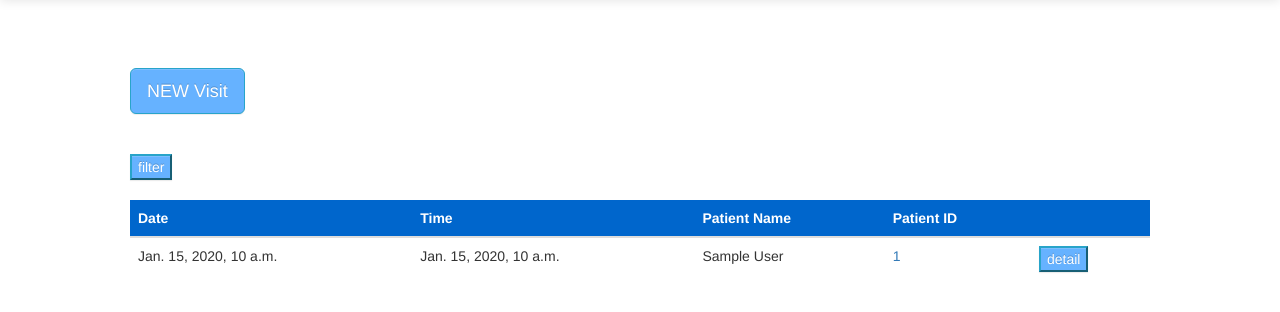
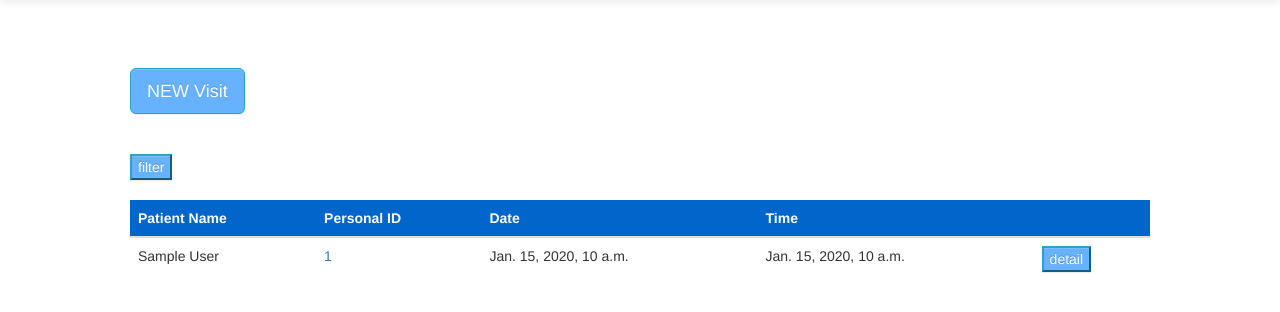
Before and after one commit to JanKoci/IIS-project, a Django app: template IIS_project/visits/templates/visits/visit_list.html in a window 1280 px wide. Shown: the part 52-364 px from the top of the page. Run offline with Django 3.2, Linux system fonts and the light colour scheme; the template is opened without the code that fills it: most values are stand-ins (such as "Sample title", 1, 10 or a date in 2020); some libraries are stand-ins or nearby versions.

Commit message:
changed order of columns

```diff
--- a/IIS_project/visits/templates/visits/visit_list.html
+++ b/IIS_project/visits/templates/visits/visit_list.html
@@ -27,24 +27,24 @@
         <table class="table table-hover">
             <thead>
                 <tr class="bg-primary">
+                    <th scope="col">Patient Name</th>
+                    <th scope="col">Personal ID</th>
                     <th scope="col">Date</th>
                     <th scope="col">Time</th>
-                    <th scope="col">Patient Name</th>
-                    <th scope="col">Patient ID</th>
                     <th></th>
                 </tr>
             </thead>
             <tbody>
                 {% for visit in filter.qs %}
                     <tr>
-                        <td>{{visit.visit_date}}</td>
-                        <td>{{visit.visit_time}}</td>
                         <td>{{visit.patient_id.first_name}} {{visit.patient_id.last_name}}</td>
                         <td>
                             <a href="{% url 'patients:patient_detail' pk=visit.patient_id.person_id %}">
                                 {{visit.patient_id.person_id}}
                             </a>
                         </td>
+                        <td>{{visit.visit_date}}</td>
+                        <td>{{visit.visit_time}}</td>
                         <td>
                             <a href="{% url 'visits:visit_detail' pk=visit.pk %}">
                                 <button type="button" class="btn-info">detail</button>
```
